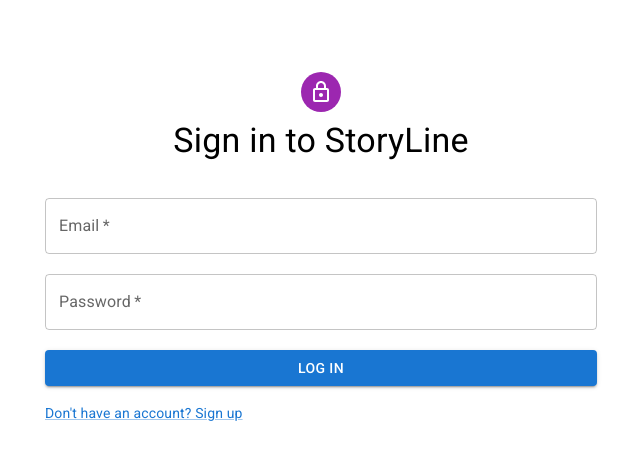
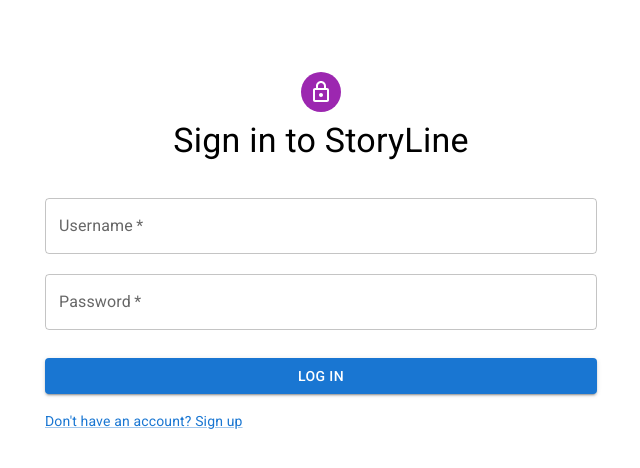
Before and after one commit to IrisLiu-00/cs4500-app, a React (Create React App) app: page /login in a window 1280 px wide. Shown: the top 468 px of the page, without its empty margins (319-959 px from the left). Built offline with nearby package versions, Linux system fonts and the light colour scheme; no server answers.

Commit message:
Implement login logout

```diff
--- a/src/home/TeamChart.tsx
+++ b/src/home/TeamChart.tsx
@@ -14,6 +14,7 @@
 import { Bar } from 'react-chartjs-2';
 import { useTeams } from '../hooks/useTeams';
 import { useUser } from '../hooks/useUser';
+import { useNavigate } from 'react-router-dom';
 
 const BoldText = styled('span')`
   font-weight: bold;
@@ -25,6 +26,7 @@
   const { teams } = useTeams();
   const { user } = useUser();
   const [chartData, setChartData] = useState<ChartData<'bar', number[]>>({ labels: [], datasets: [] });
+  const navigate = useNavigate();
   useEffect(() => {
     teams &&
       setChartData({
@@ -46,6 +48,12 @@
         display: false,
       },
     },
+    onClick: (e: any, elem: any) => {
+      elem[0] && teams && navigate(`/profile/${teams[elem[0].index].leadId}`);
+    },
+    onHover: (e: any, elem: any) => {
+      e.native.target.style.cursor = elem[0] ? 'pointer' : 'default';
+    },
   };
   const place = teams ? teams.findIndex((team) => team.id === user?.teamId) + 1 : undefined;
   return (
--- a/src/hooks/api.ts
+++ b/src/hooks/api.ts
@@ -1,11 +1,11 @@
 import Axios, { AxiosInstance, Method } from 'axios';
-import { Line, StoryDetail, StorySummary, Team, TeamDetail, User, UserPatch, TeamPatch } from '../types';
+import { Line, StoryDetail, StorySummary, Team, TeamDetail, User, UserPatch, TeamPatch, SignupBody } from '../types';
 
 class APIClient {
   private axios: AxiosInstance;
 
   constructor(baseURL = '') {
-    this.axios = Axios.create({ baseURL: baseURL });
+    this.axios = Axios.create({ baseURL: baseURL, withCredentials: true });
   }
 
   private async req<T>(method: Method, url: string, body?: any, params?: any): Promise<T> {
@@ -20,6 +20,10 @@
     patch: async (userId: number, body: UserPatch): Promise<UserPatch> => {
       return this.req('PATCH', `/users/${userId}`, body);
     },
+    signup: async (body: SignupBody): Promise<User> => this.req('POST', '/users/signup', body),
+    login: async (body: { username: string; password: string }): Promise<User> =>
+      this.req('POST', '/users/login', body),
+    logout: async (): Promise<User> => this.req('POST', '/users/logout'),
   };
 
   story = {
--- a/src/login/LoginPage.tsx
+++ b/src/login/LoginPage.tsx
@@ -1,5 +1,8 @@
 import { Typography, Container, Avatar, styled, Box, TextField, Button, Link } from '@mui/material';
 import LockOutlinedIcon from '@mui/icons-material/LockOutlined';
+import { useState } from 'react';
+import { useNavigate } from 'react-router-dom';
+import { API } from '../hooks/api';
 
 const StyledContainer = styled(Container)`
   display: flex;
@@ -11,13 +14,24 @@
 `;
 
 export const LoginPage = () => {
-  const handleSubmit = (event: React.FormEvent<HTMLFormElement>) => {
+  const [error, setError] = useState('');
+  const navigate = useNavigate();
+
+  const handleSubmit = async (event: React.FormEvent<HTMLFormElement>) => {
     event.preventDefault();
     const data = new FormData(event.currentTarget);
-    console.log({
-      email: data.get('email'),
-      password: data.get('password'),
-    });
+    if (!data.has('username') || !data.has('password')) {
+      setError('Please fill in all fields');
+    }
+    try {
+      await API.user.login({
+        username: data.get('username') as string,
+        password: data.get('password') as string,
+      });
+      navigate('/');
+    } catch (err: any) {
+      setError(err.response?.data);
+    }
   };
 
   return (
@@ -30,9 +44,15 @@
           Sign in to StoryLine
         </Typography>
         <Box component="form" noValidate onSubmit={handleSubmit} sx={{ mt: 3, width: '100%' }}>
-          <Field required fullWidth id="email" label="Email" name="email" type="email" />
+          <Field required fullWidth id="username" label="Username" name="username" type="username" />
           <Field required fullWidth id="password" label="Password" name="password" type="password" />
-          <Button type="submit" fullWidth variant="contained" sx={{ mb: 2 }}>
+
+          {error && (
+            <Typography variant="caption" color="error.main" gutterBottom>
+              Error: {error}
+            </Typography>
+          )}
+          <Button type="submit" fullWidth variant="contained" sx={{ mb: 2, mt: 1 }}>
             Log In
           </Button>
 
--- a/src/login/SignupPage.tsx
+++ b/src/login/SignupPage.tsx
@@ -18,6 +18,8 @@
 import LockOutlinedIcon from '@mui/icons-material/LockOutlined';
 import { useState } from 'react';
 import { useTeams } from '../hooks/useTeams';
+import { API } from '../hooks/api';
+import { useNavigate } from 'react-router-dom';
 
 const StyledContainer = styled(Container)`
   display: flex;
@@ -34,28 +36,46 @@
   border: rgba(0, 0, 0, 0.12) solid thin;
   max-height: 250px;
   overflow-y: scroll;
-  margin-bottom: 25px;
+  margin-bottom: 15px;
   padding: 0;
 `;
 
 export const SignupPage = () => {
   const [formMode, setFormMode] = useState<string | null>(null);
   const [selectedTeam, setSelectedTeam] = useState<string | null>(null);
+  const [error, setError] = useState('');
+  const navigate = useNavigate();
   const { teams } = useTeams();
 
-  const handleSubmit = (event: React.FormEvent<HTMLFormElement>) => {
+  const handleSubmit = async (event: React.FormEvent<HTMLFormElement>) => {
     event.preventDefault();
     const data = new FormData(event.currentTarget);
-    console.log({
-      email: data.get('email'),
-      username: data.get('username'),
-      password: data.get('password'),
-      role: data.get('roleRadio'),
-      teamName: data.get('teamName'),
-      teamDesc: data.get('teamDesc'),
-      teamColor: data.get('teamColor'),
-      selectedTeam: selectedTeam,
-    });
+    const commonFields = ['email', 'password', 'roleRadio', 'username'];
+    const leaderFields = ['teamName', 'teamDesc', 'teamColor'];
+    const memberFields = ['selectedTeam'];
+    if (
+      commonFields.some((f) => !data.has(f)) ||
+      leaderFields.some((f) => !data.has(f) && memberFields.some((f) => !data.has(f)))
+    ) {
+      setError('Please fill in all fields');
+      return;
+    }
+    try {
+      await API.user.signup({
+        email: data.get('email') as string,
+        username: data.get('username') as string,
+        password: data.get('password') as string,
+        // @ts-expect-error need to cast to userrole
+        role: data.get('roleRadio') as string,
+        teamName: data.get('teamName') as string,
+        teamDesc: data.get('teamDesc') as string,
+        teamColor: data.get('teamColor') as string,
+        selectedTeam: selectedTeam!,
+      });
+      navigate('/');
+    } catch (err: any) {
+      setError(err.response?.data);
+    }
   };
 
   return (
@@ -100,7 +120,13 @@
             </TeamList>
           )}
 
-          <Button type="submit" fullWidth variant="contained" sx={{ mb: 2 }}>
+          {error && (
+            <Typography variant="caption" color="error.main" gutterBottom>
+              Error: {error}
+            </Typography>
+          )}
+
+          <Button type="submit" fullWidth variant="contained" sx={{ mb: 2, mt: 1 }}>
             Sign Up
           </Button>
           <Link href="/login" variant="body2">
--- a/src/profile/ProfilePage.tsx
+++ b/src/profile/ProfilePage.tsx
@@ -4,12 +4,18 @@
 import { useUser } from '../hooks/useUser';
 import { LeaderProfile } from './LeaderProfile';
 import { MemberProfile } from './MemberProfile';
+import { API } from '../hooks/api';
 
-// TODO: logout behavior
 export const ProfilePage = () => {
-  const { user } = useUser();
+  const { user, mutate } = useUser();
   const { profileId } = useParams();
   const { user: profile, isError } = useUser(profileId !== undefined ? parseInt(profileId) : undefined);
+
+  const handleLogout = async () => {
+    await API.user.logout();
+    mutate();
+  };
+
   return (
     <>
       <Nav />
@@ -23,7 +29,7 @@
                 <Typography variant="h4" gutterBottom>
                   Profile
                 </Typography>
-                {user?.id === profile?.id && <Button>Log Out</Button>}
+                {user?.id === profile?.id && <Button onClick={handleLogout}>Log Out</Button>}
               </Stack>
               {!isError ? (
                 profile?.role === 'LEADER' ? (
```
Also changed, not shown: src/types.ts (+11 -0 lines).
